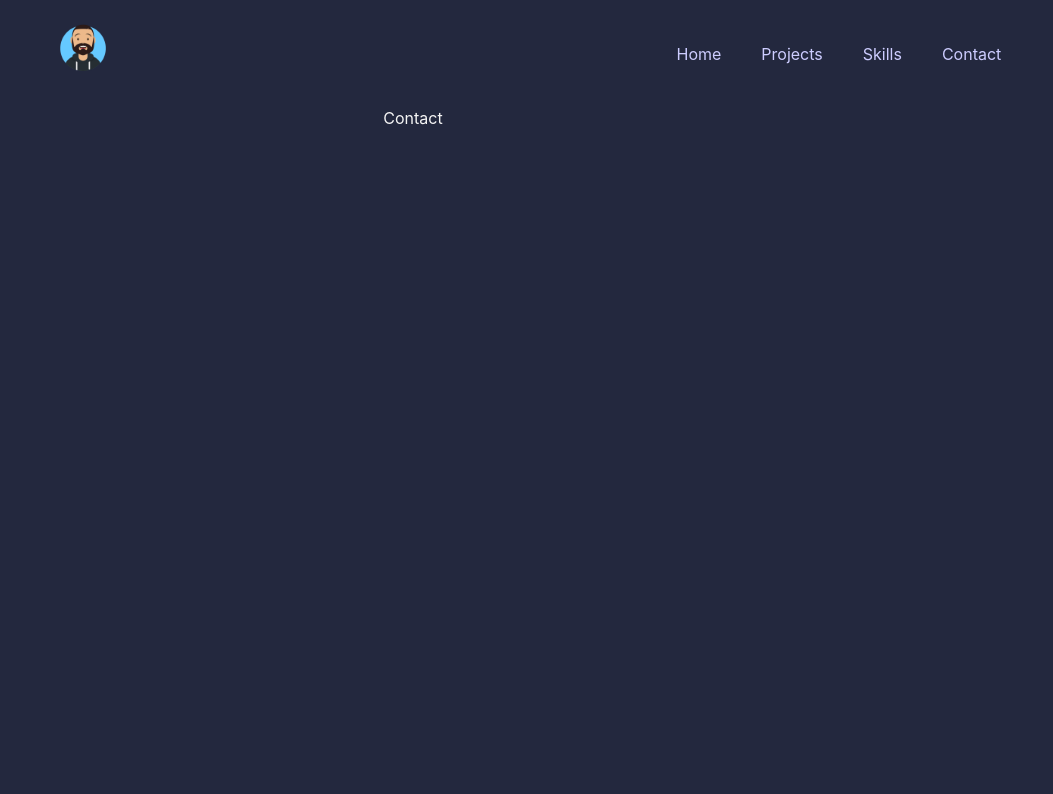
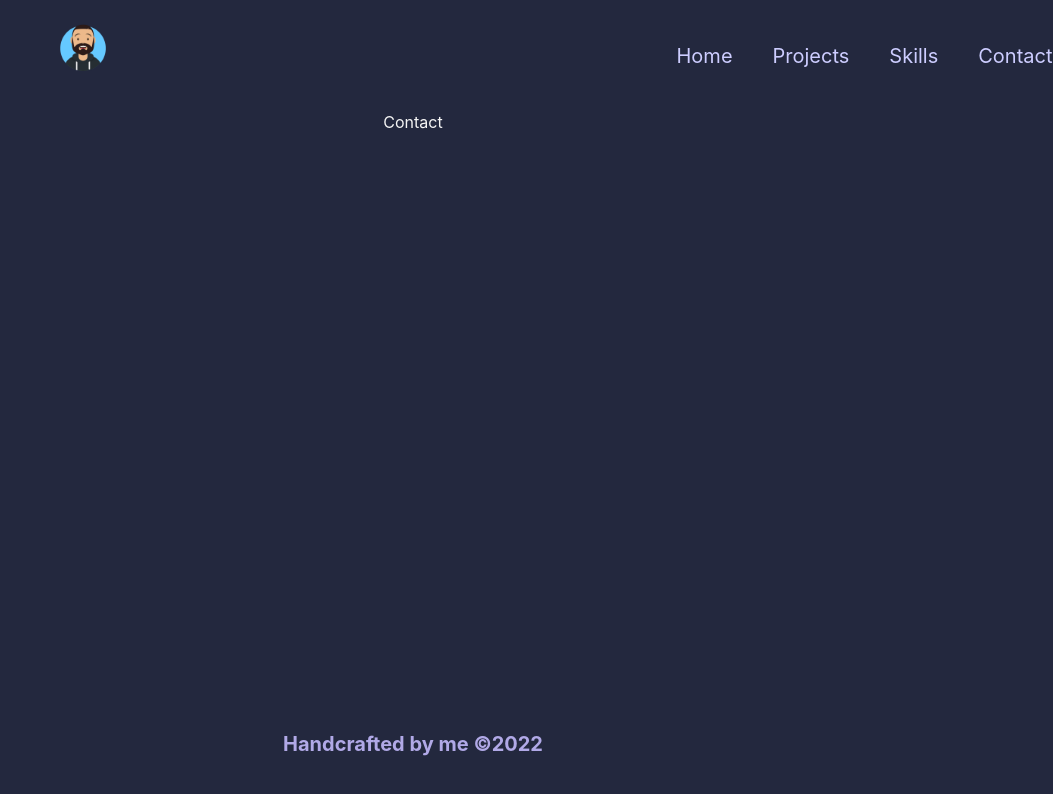
Before and after one commit to vinaykumar785557/portfolio-react, a React (Create React App) app: page /contact in a window 1280 px wide. Shown: the top 794 px of the page, without its empty margins (227-1280 px from the left). Built offline with nearby package versions, Linux system fonts and the light colour scheme.

Commit message:
added footer

```diff
--- a/src/App.css
+++ b/src/App.css
@@ -1,4 +1,20 @@
 .App {
-  text-align: center;
-  color: whitesmoke;
+	text-align: center;
+	color: whitesmoke;
 }
+
+footer h3 {
+	text-align: center;
+	font-size: 20px;
+	color: rgb(177, 169, 231);
+	position: fixed;
+	left: 0;
+	bottom: 0;
+	right: 0;
+  padding-bottom: 1.5rem;
+}
+
+h3:hover {
+	color: darkgrey;
+  cursor: pointer;
+}
--- a/src/App.js
+++ b/src/App.js
@@ -4,11 +4,12 @@ import Contact from './pages/Contact';
 import Home from './pages/Home';
 import Projects from './pages/Projects';
 import Skills from './pages/Skills';
-import Navbar from './components/Navbar'
+import Navbar from './components/Navbar';
+import Footer from './components/Footer';
 function App() {
 	return (
 		<div className='App'>
-      <Navbar/>
+			<Navbar />
 			<Switch>
 				<Route path='/' exact component={Home}></Route>
 				<Route path='/projects'>
@@ -21,6 +22,8 @@ function App() {
 					<Contact />
 				</Route>
 			</Switch>
+
+			<Footer />
 		</div>
 	);
 }
--- /dev/null
+++ b/src/components/Footer.js
@@ -0,0 +1,13 @@
+import React from 'react';
+import '../App.css';
+function Footer() {
+	const year = new Date().getFullYear();
+
+	return (
+		<footer>
+			<h3> Handcrafted by me &copy;{year} </h3>
+		</footer>
+	);
+}
+
+export default Footer;
--- a/src/components/Navbar.css
+++ b/src/components/Navbar.css
@@ -11,12 +11,13 @@
 }
 .navbar__leftside img {
 	width: 50px;
+	align-self: baseline;
 }
 .navbar__rightside {
 	display: flex;
 }
 .navbar__rightside .navlist {
-	width: 100%;
+	width: 80%;
 	display: flex;
 	flex-direction: row;
 	justify-content: space-around;
@@ -32,6 +33,7 @@
 	display: flex;
 	list-style: none;
 	text-decoration: none;
+	font-size: 20px;
 }
 .navitems a {
 	color: #cdcdff;
```
